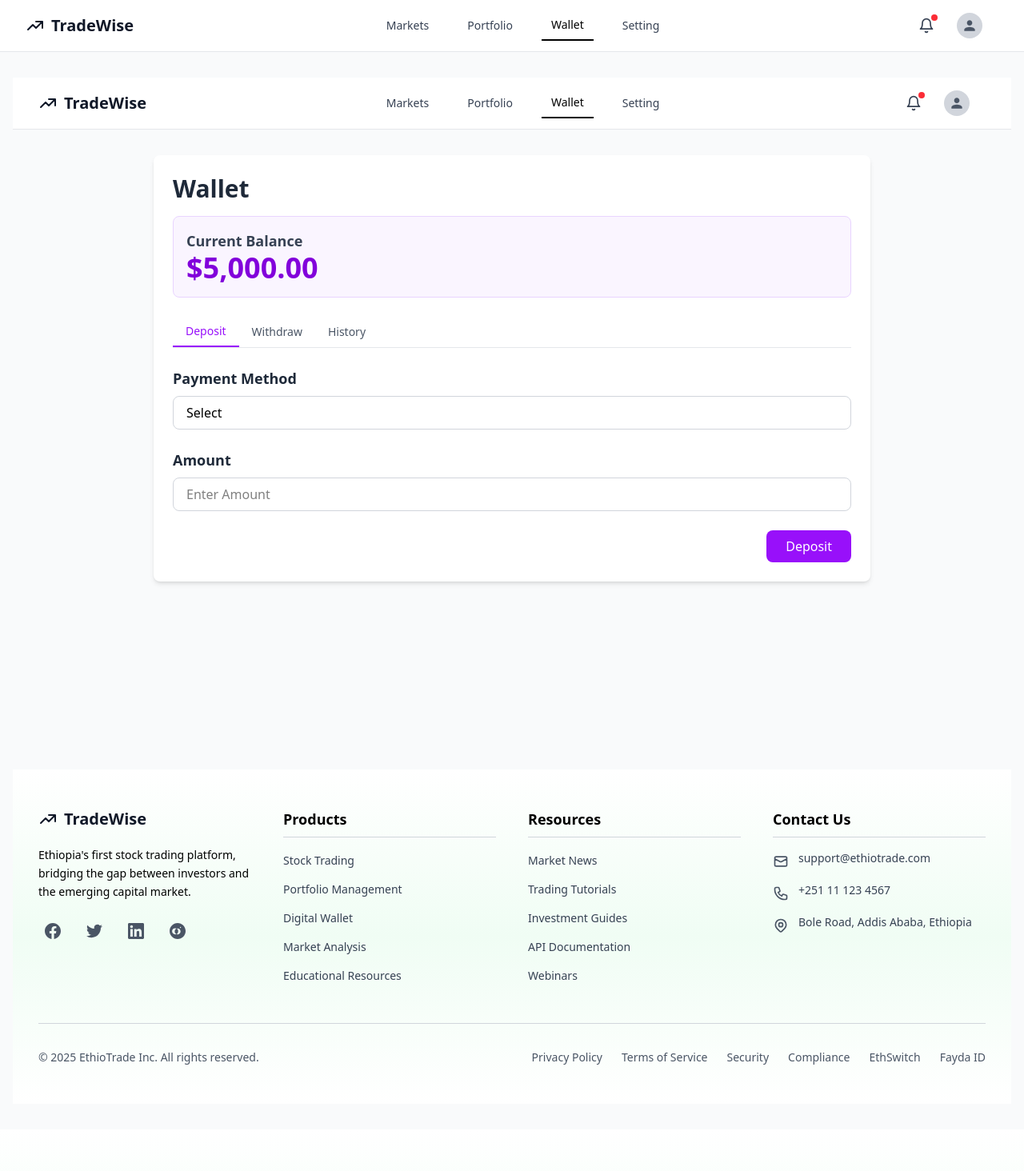
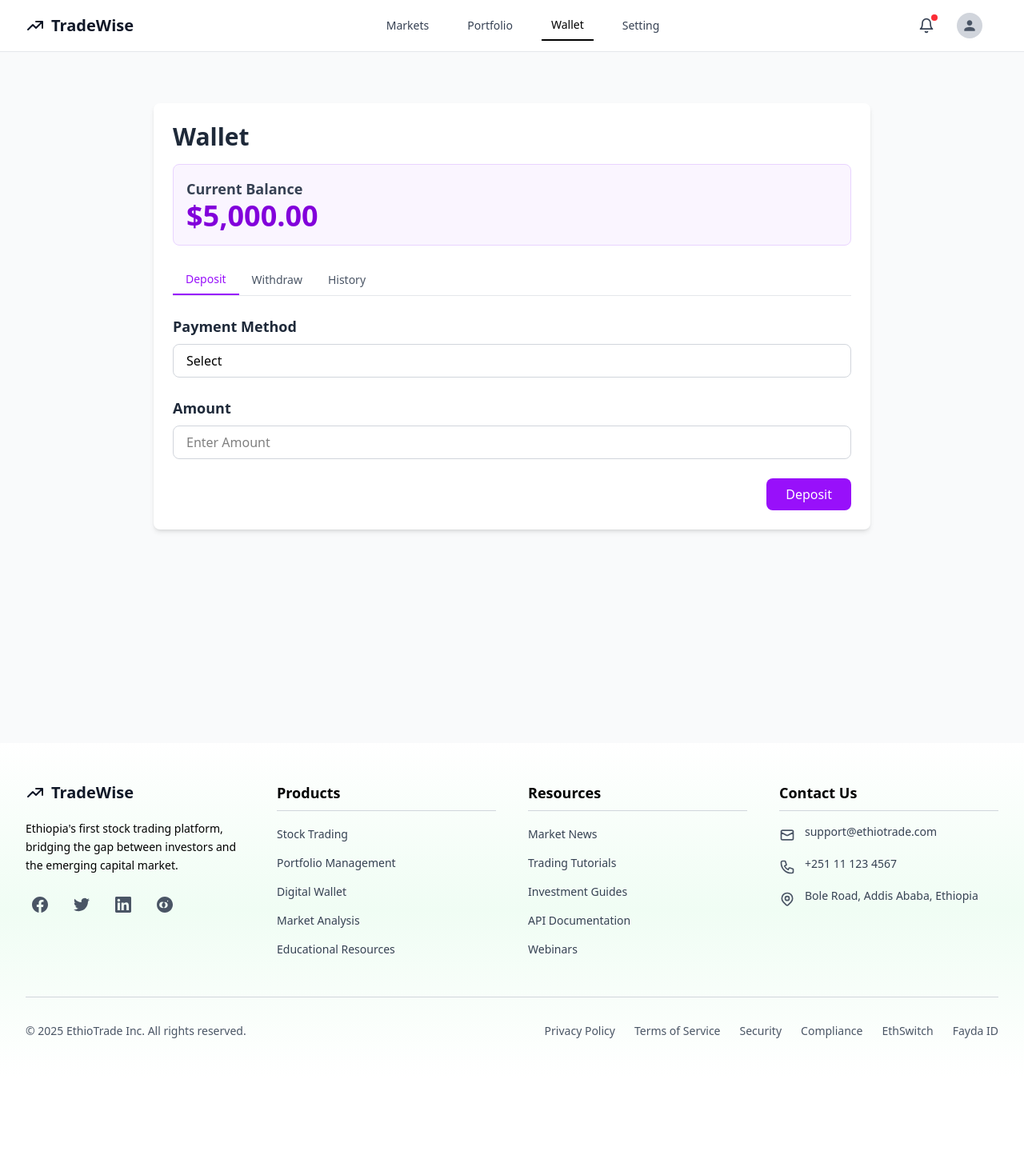
Before and after one commit to Awel7799/Ethio-stock-trading, a React (Vite) app in the folder client/: page /wallet in a window 1280 px wide. Shown: the top 1464 px of the page at 80% size. After the commit the page ends 1347 px from the top, so only its background shows below. Built offline with nearby package versions, Linux system fonts and the light colour scheme; the HTML template or start-up script is replaced by a standard one.

Commit message:
import error fixed in app.jsx and portiflio and profile and wallet component

```diff
--- a/client/src/App.jsx
+++ b/client/src/App.jsx
@@ -1,6 +1,6 @@
 import StockDetailPage from './components/comman/stockDetailPage/stockDetailPage';
 import HoldingsCard from './components/market/holdingCards';
-import TradeWiseLanding from './components/landing/landingPage';
+import TradeWiseLanding from './components/landing/TradeWiseLanding.jsx'
 
 import { BrowserRouter as Router, Routes, Route } from 'react-router-dom'
 import Navigation from './components/layout/Navbar' // Fixed: Changed from Navbar to Navigation
--- a/client/src/pages/Portfolio.jsx
+++ b/client/src/pages/Portfolio.jsx
@@ -4,7 +4,6 @@ import Footer from "../components/layout/Footer";
 export default function Portfoliopage(){
     return(
         <div className="m-0 p-0">
-        <Navigation/>
         <Portfolio/>
         <Footer/>
         </div>
--- a/client/src/pages/Profile.jsx
+++ b/client/src/pages/Profile.jsx
@@ -1,9 +1,11 @@
 import ProfileForm from "../components/setting/profileForm";
 import KYCform from "../components/setting/KYCform";
+import Button from "../components/comman/Button";
 export default function Profile() {
   return (
     <div className="container mx-auto px-4 py-8">
       <ProfileForm />
+      <Button>change</Button>
       <KYCform />
     </div>
   )
--- a/client/src/pages/Wallet.jsx
+++ b/client/src/pages/Wallet.jsx
@@ -4,10 +4,7 @@ import WalletPage from "../components/wallet/wallet"
 export default function Wallet() {
   return (
     <div className="container mx-auto px-4 py-8">
-      <Navigation/>
       <WalletPage/>
-      <Footer/>
-
     </div>
   )
 }
```
